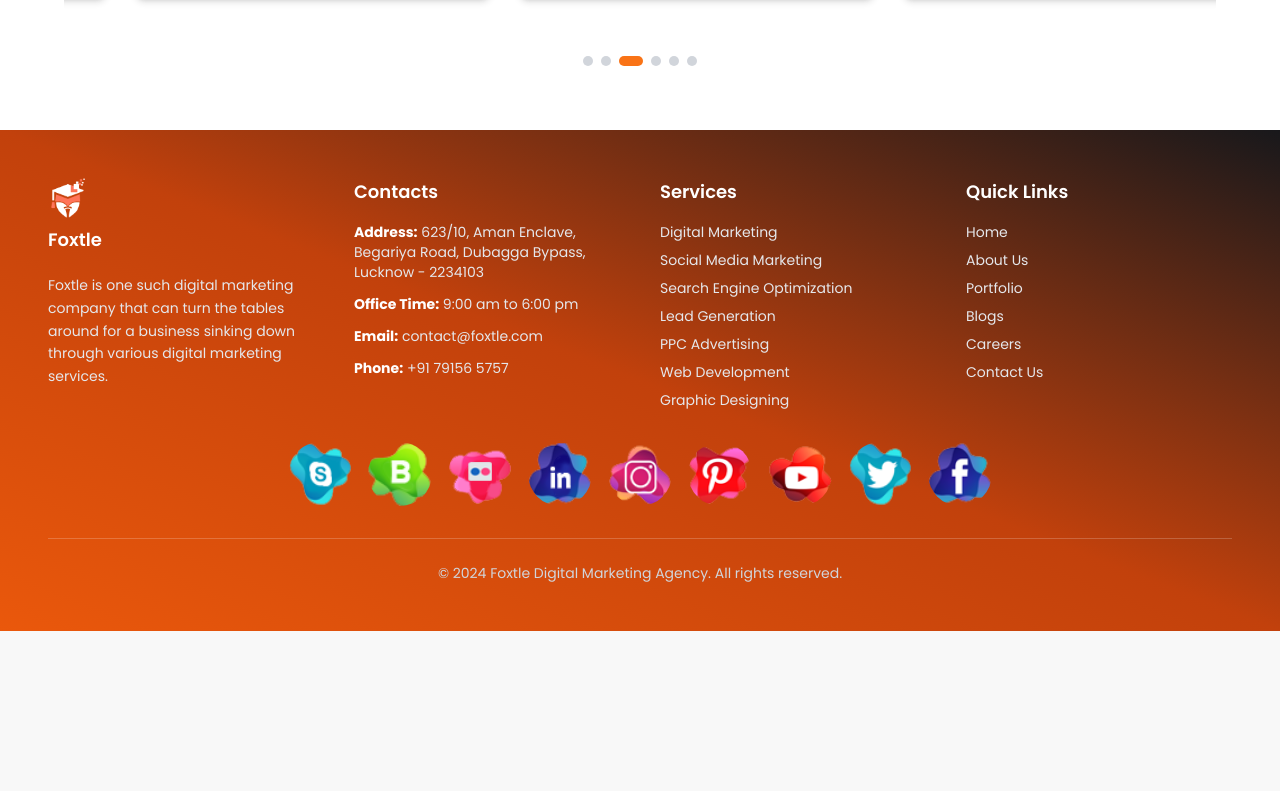
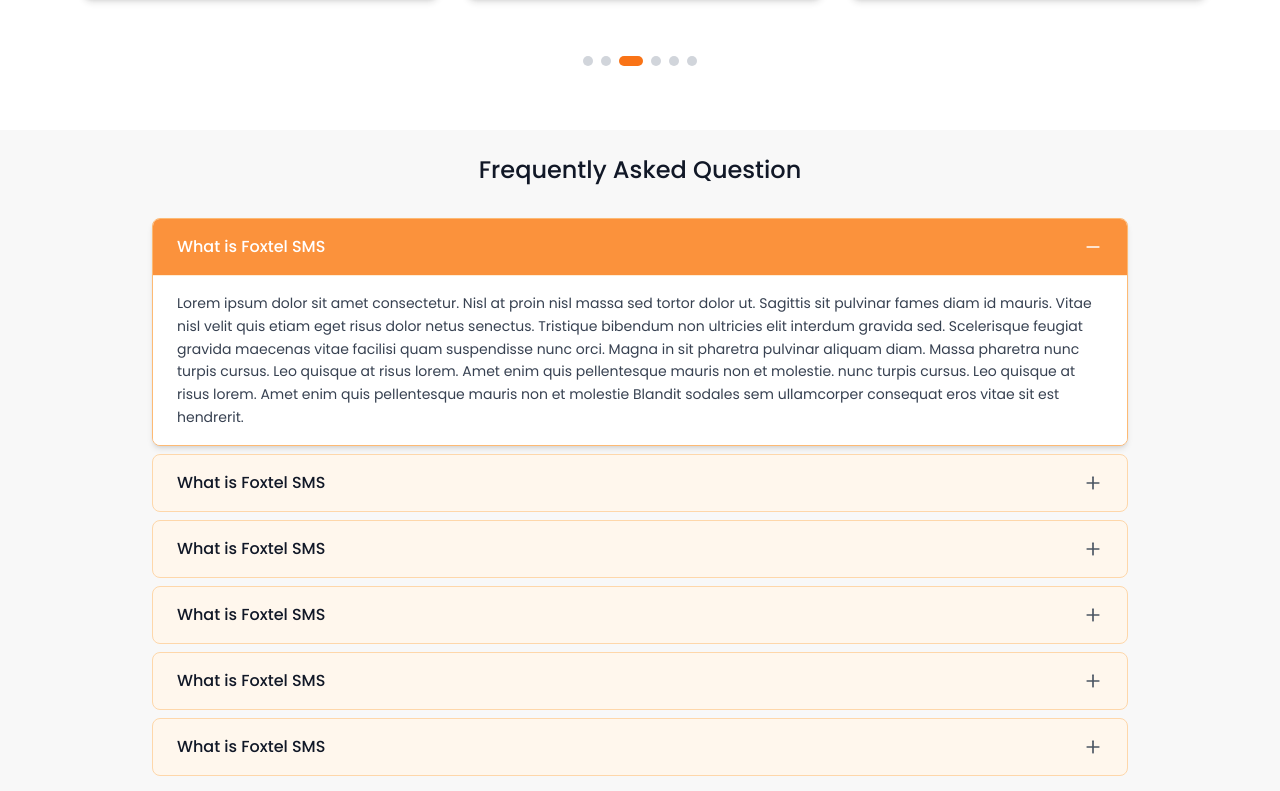
Before and after one commit to Md-sarfraz/foxtle-frontend, a React (Vite) app: page /about in a window 1280 px wide. Shown: the part 3629-4420 px from the top of the page. Before the commit the page ends 4260 px from the top, so only its background shows below. Built offline with nearby package versions, Linux system fonts and the light colour scheme.

Commit message:
working on about

```diff
--- a/src/components/footer.jsx
+++ b/src/components/footer.jsx
@@ -94,7 +94,7 @@
 
 {/* Social Media Icons */}
 <div className="mt-8 flex justify-center">
-  <div className="flex gap-4 flex-nowrap overflow-x-auto sm:overflow-visible scrollbar-hide">
+  <div className="flex gap-3 flex-nowrap overflow-x-auto sm:overflow-visible scrollbar-hide">
     {socialIcons.map((icon, index) => (
       <a
         key={index}
@@ -104,7 +104,7 @@
         <img
           src={icon.src}
           alt={icon.alt}
-          className="w-9 h-9 sm:w-12 sm:h-12 md:w-14 md:h-14 lg:w-16 lg:h-16 rounded-full"
+          className="w-8 h-8 sm:w-12 sm:h-12 md:w-14 md:h-14 lg:w-9 lg:h-9 rounded-full"
         />
       </a>
     ))}
--- a/src/pages/aboutUs.jsx
+++ b/src/pages/aboutUs.jsx
@@ -10,6 +10,7 @@
 import bgImg1 from "../assets/images/bgImg1.png"
 import personImg1 from "../assets/images/personImg1.png"
 import TestimonialsSection from "@/components/customer reviews";
+import FAQSection from "@/components/faqSection";
 
 
 const services = [
@@ -252,6 +253,9 @@
 
 
       <TestimonialsSection />
+      <div>
+        <FAQSection/>
+      </div>
 
 
     </div>
```
